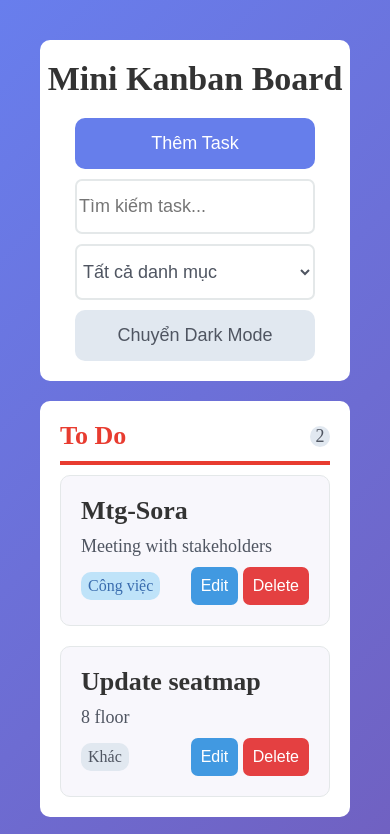
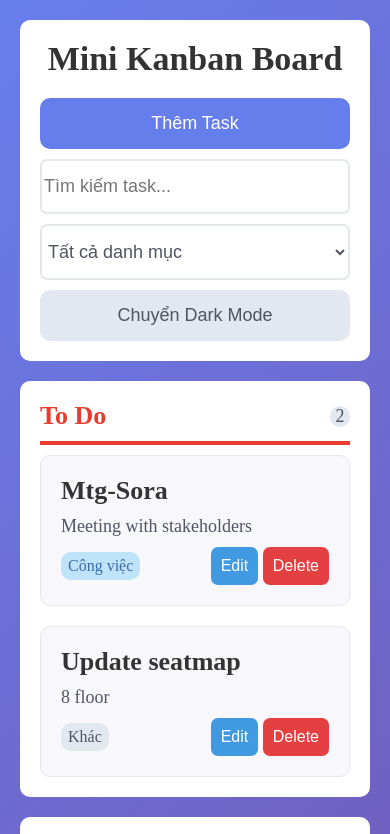
Before and after one commit to tranleductinh/js_mini_kanban_board, a plain HTML site: page index.html in a window 390 px wide. Shown: the top 834 px of the page. Drawn offline with Linux system fonts and the light colour scheme.

Commit message:
Refactor layout for kanban controls and adjust dialog content padding for better responsiveness

```diff
--- a/style.css
+++ b/style.css
@@ -294,13 +294,12 @@ dialog .dialog__divider {
 }
 
 @media (max-width: 480px) {
-  body {
-    padding: 40px;
-  }
   .kanban__controls {
     display: grid;
-    grid-template-columns: 0.5fr;
+    grid-template-columns: 1fr;
     gap: 10px;
+    padding-left: 20px;
+    padding-right: 20px;
   }
   .dialog__content {
     max-width: 350px;
```
